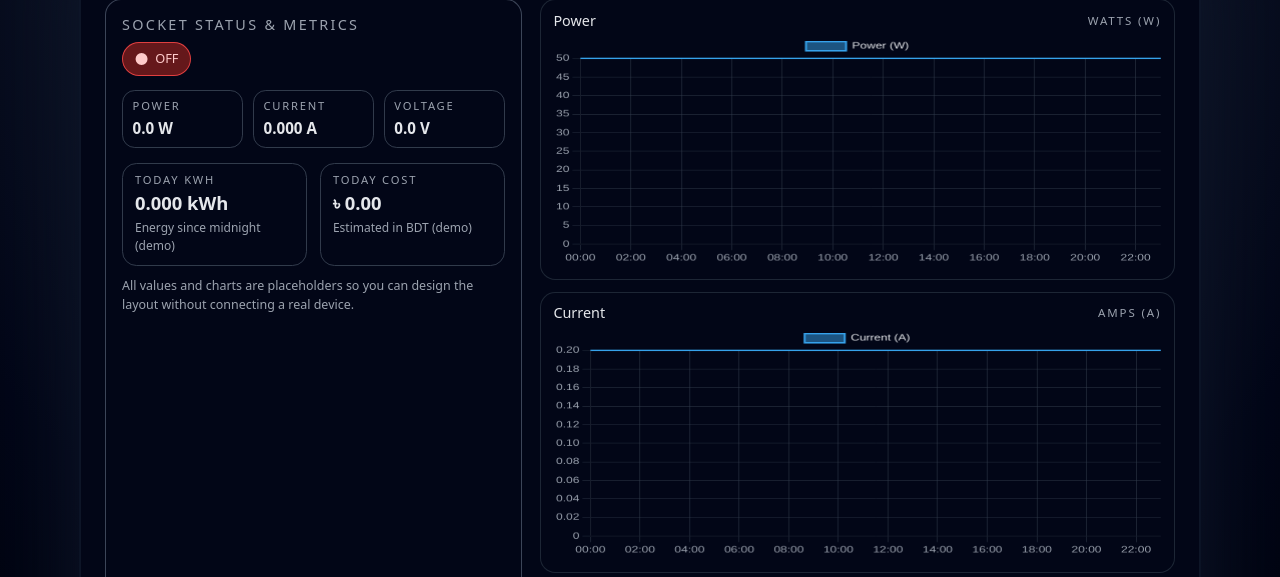
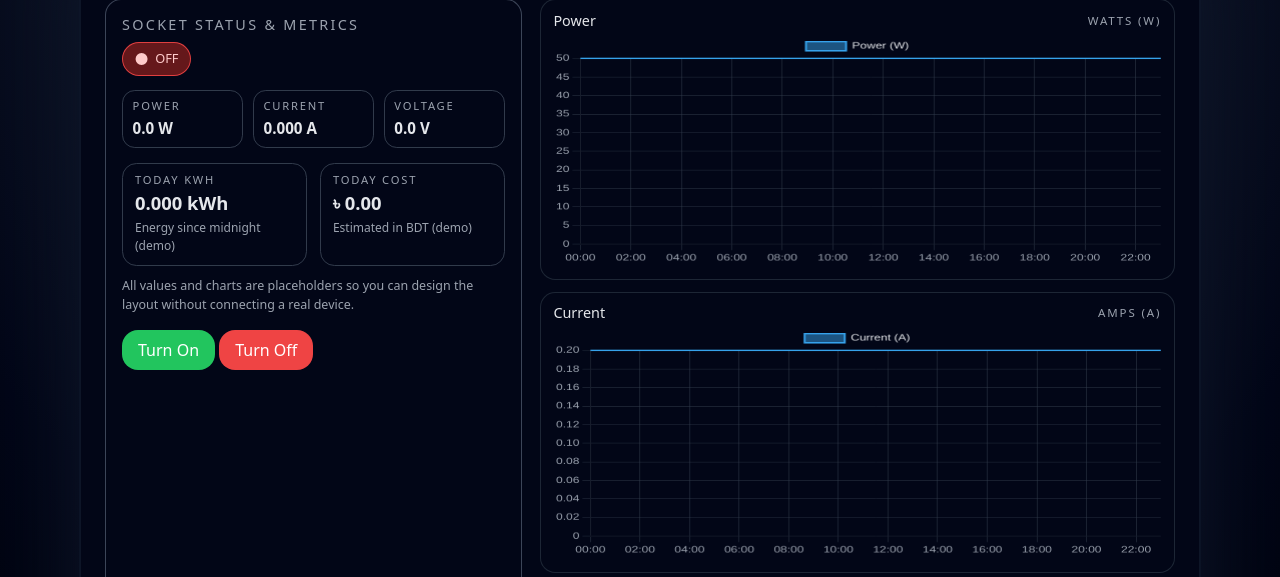
Before and after one commit to shasan707/Energy-Measure-App, a Flask app: page /building/fub/floor/1/room/1 in a window 1280 px wide. Shown: the part 119-696 px from the top of the page. Run offline with Flask 3, Linux system fonts and the light colour scheme.

Commit message:
Implement socket toggle buttons and functionality
Added buttons for turning the socket on and off with corresponding functionality.

```diff
--- a/templates/room_demo.html
+++ b/templates/room_demo.html
@@ -240,6 +240,24 @@
       width: 100% !important;
       height: 100% !important;
     }
+
+    .button-container {
+      margin-top: 1rem;
+    }
+
+    .button-container button {
+      padding: 0.5rem 1rem;
+      font-size: 1rem;
+      background-color: var(--accent);
+      color: #fff;
+      border: none;
+      border-radius: 1rem;
+      cursor: pointer;
+    }
+
+    .button-container button.off {
+      background-color: var(--danger);
+    }
   </style>
 </head>
 <body>
@@ -294,6 +312,12 @@
         <div class="note">
           All values and charts are placeholders so you can design the layout without connecting
           a real device.
+        </div>
+
+        <!-- Buttons for turning On and Off -->
+        <div class="button-container">
+          <button id="onButton" onclick="toggleSocket('on')">Turn On</button>
+          <button id="offButton" class="off" onclick="toggleSocket('off')">Turn Off</button>
         </div>
       </div>
 
@@ -443,6 +467,30 @@
         }
       }
     );
+
+    // Toggle socket state (On/Off)
+    function toggleSocket(state) {
+      const statusChip = document.getElementById('socketStatus');
+      const socketPower = document.getElementById('socketPower');
+      const socketCurrent = document.getElementById('socketCurrent');
+      const socketVoltage = document.getElementById('socketVoltage');
+
+      if (state === 'on') {
+        statusChip.innerHTML = '<span class="dot">●</span><span>ON</span>';
+        socketPower.textContent = '50.0 W'; // Example value when On
+        socketCurrent.textContent = '0.200 A'; // Example value when On
+        socketVoltage.textContent = '220.0 V'; // Example value when On
+        document.getElementById('onButton').disabled = true;
+        document.getElementById('offButton').disabled = false;
+      } else {
+        statusChip.innerHTML = '<span class="dot">●</span><span>OFF</span>';
+        socketPower.textContent = '0.0 W'; // Example value when Off
+        socketCurrent.textContent = '0.000 A'; // Example value when Off
+        socketVoltage.textContent = '0.0 V'; // Example value when Off
+        document.getElementById('onButton').disabled = false;
+        document.getElementById('offButton').disabled = true;
+      }
+    }
   </script>
 </body>
 </html>
```
